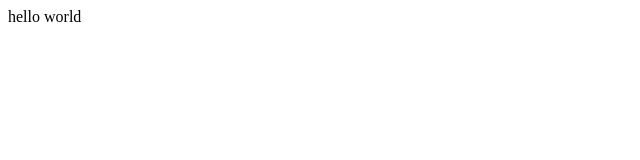
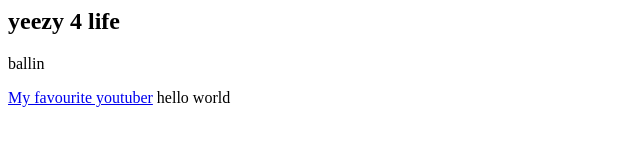
Before and after one commit to ferhaanmalek/horizons, a plain HTML site: page index.html in a window 1280 px wide. Shown: the whole page, without its empty margins (0-640 px from the left). Drawn offline with Linux system fonts and the light colour scheme.

Commit message:
Update index.html

```diff
--- a/index.html
+++ b/index.html
@@ -2,6 +2,10 @@
 <head>
 </head>
 <body>
+  <h2> yeezy 4 life </h2>
+  <p>ballin</p>
+
+  <a href= "https://www.youtube.com/channel/UCzZpFbsa0mwbqX7qkDIPo4A">My favourite youtuber</a>
   hello world
 </body>
 </html>
```
